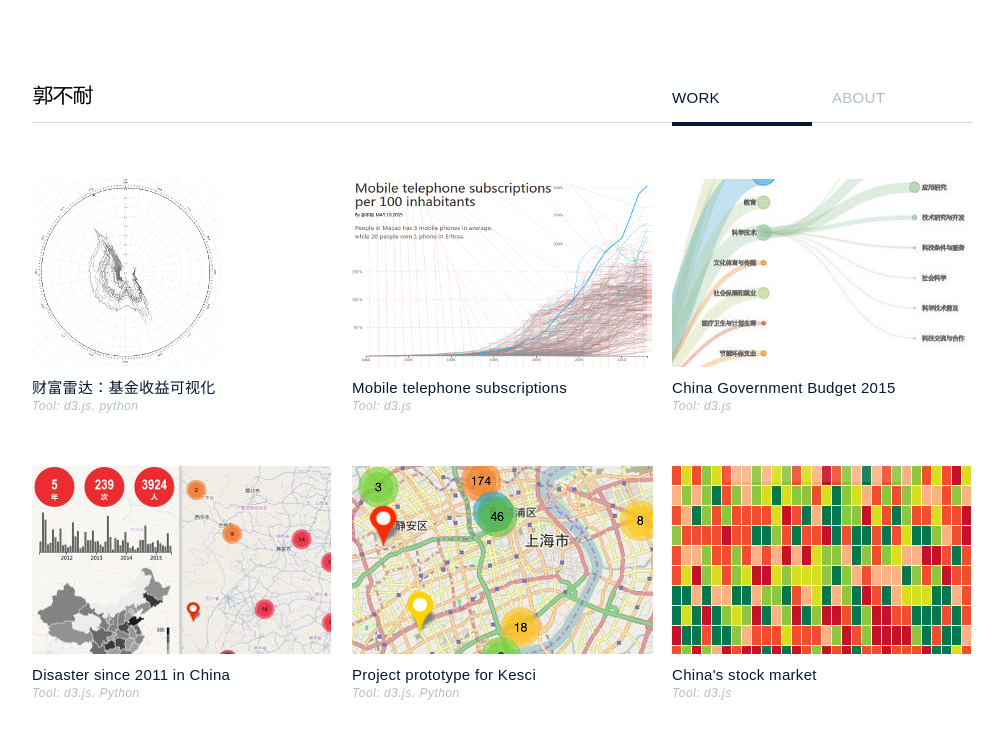
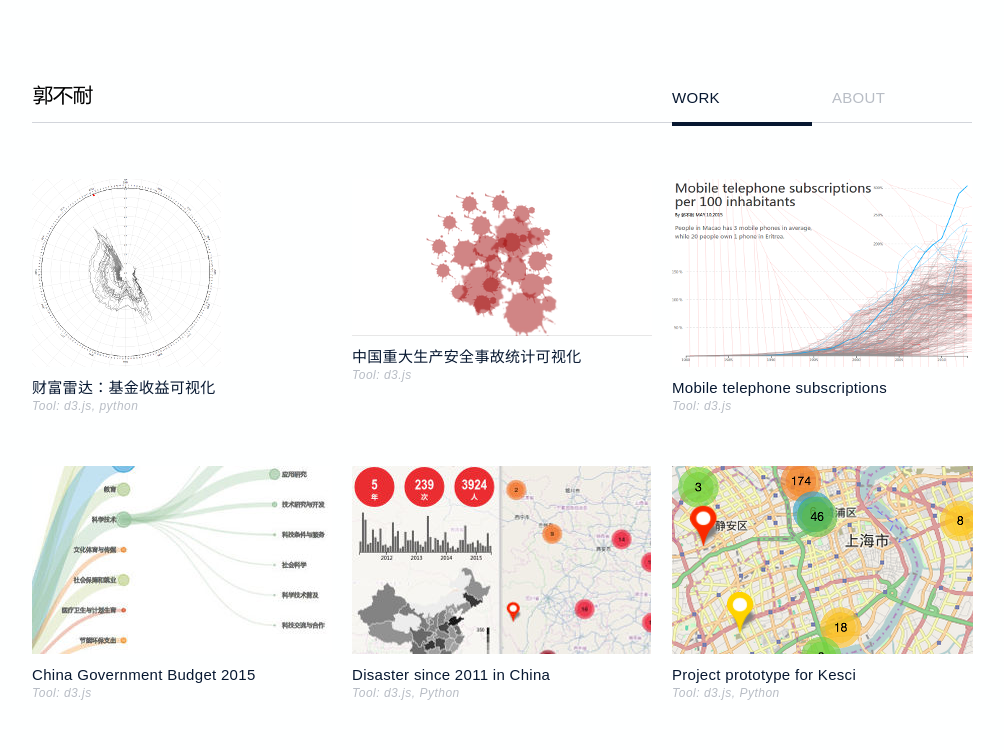
Before and after one commit to guoweish/guoweish.github.io, a plain HTML site: page index.html in a window 1280 px wide. Shown: the top 750 px of the page, without its empty margins (138-1142 px from the left). Drawn offline with Linux system fonts and the light colour scheme.

Commit message:
forcecluser case put on blog index

```diff
--- a/index.html
+++ b/index.html
@@ -27,6 +27,8 @@
                 <div id="home">
                     <ul>
                     <a class="workthumb g320" href="projects/radar/index.html"><img src="image/work/project-radar.png"><div class="workname">财富雷达：基金收益可视化</div><div class="worktype">Tool: d3.js, python</div></a>
+
+                    <a class="workthumb g320" href="http://guoweish.github.io/projects/forceCluster/index.html"><img src="image/work/project-forceCluster.png"><div class="workname">中国重大生产安全事故统计可视化</div><div class="worktype">Tool: d3.js</div></a>
 
                     <a class="workthumb g320" href="work-mobile.html"><img src="image/work/work-mobile.png"><div class="workname">Mobile telephone subscriptions</div><div class="worktype">Tool: d3.js</div></a>
 
```
Also changed, not shown: image/work/project-forceCluster.png (added).
